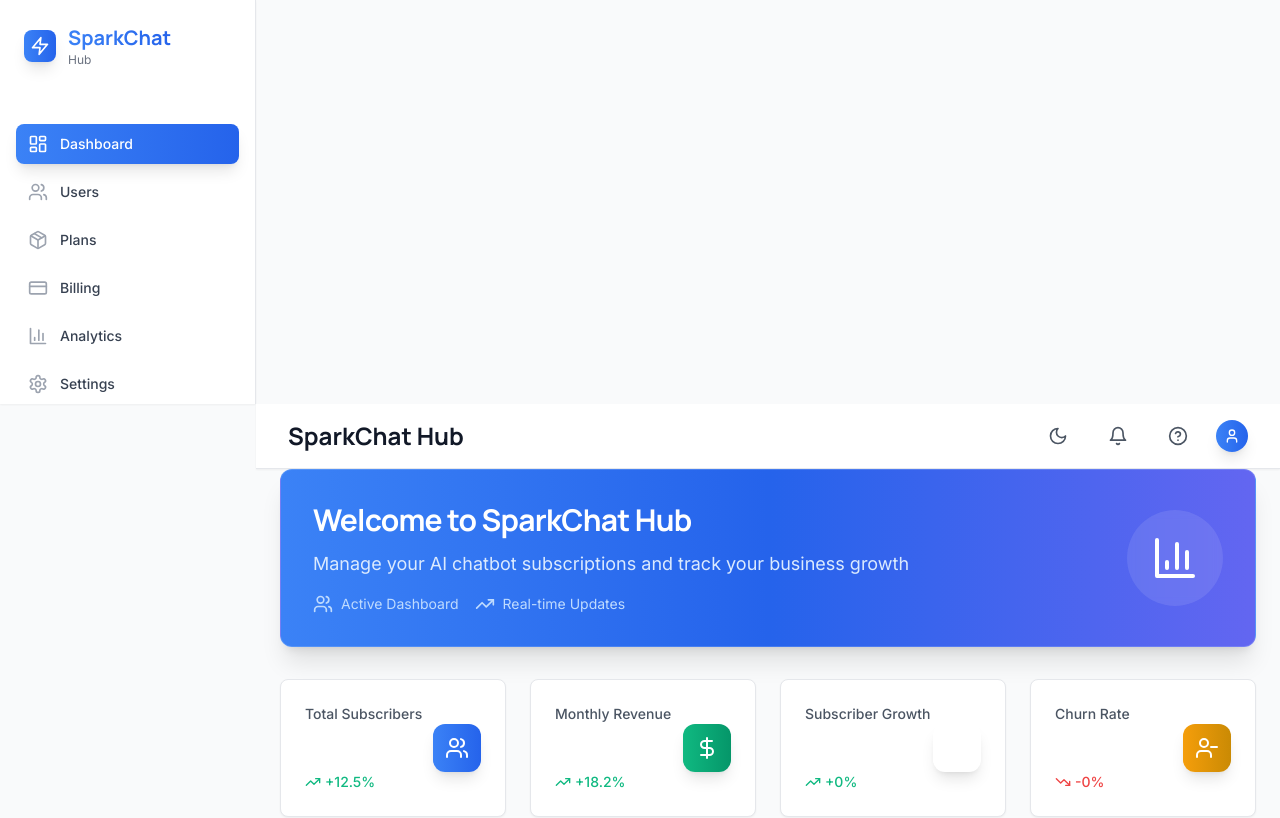
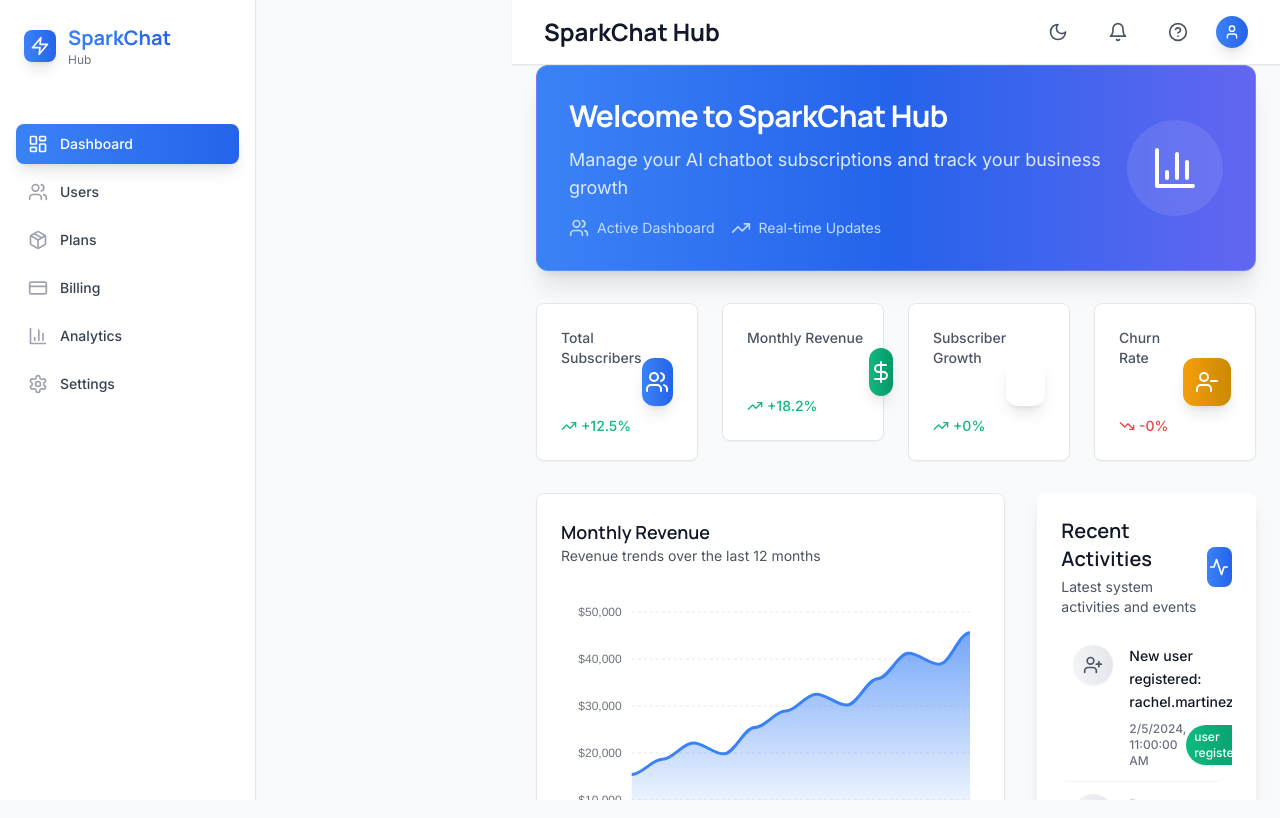
Before and after one commit to apper-apps/neural-sparkchat-blue, a React (Vite) app: page / in a window 1280 px wide. Shown: the top 818 px of the page. Built offline with nearby package versions, Linux system fonts and the light colour scheme.

Commit message:
Restructure layout to align header with sidebar using flex layout

```diff
--- a/src/App.jsx
+++ b/src/App.jsx
@@ -16,19 +16,19 @@ const AppContent = () => {
   const { theme } = useTheme();
 return (
     <Router>
-      <div className="min-h-screen bg-gray-50 dark:bg-gray-900 transition-colors">
+      <div className="flex h-screen bg-gray-50 dark:bg-gray-900 transition-colors">
         <Sidebar
           isOpen={sidebarOpen}
           onClose={() => setSidebarOpen(false)}
         />
 
-        <div className="lg:pl-64">
+        <div className="flex-1 flex flex-col lg:ml-64">
           <Header
             onMenuClick={() => setSidebarOpen(true)}
             title="SparkChat Hub"
-/>
+          />
 
-          <main className="pb-4">
+          <main className="flex-1 overflow-y-auto pb-4">
             <div className="max-w-7xl mx-auto px-3 sm:px-4 lg:px-6">
               <Routes>
                 <Route path="/" element={<Dashboard />} />
```
